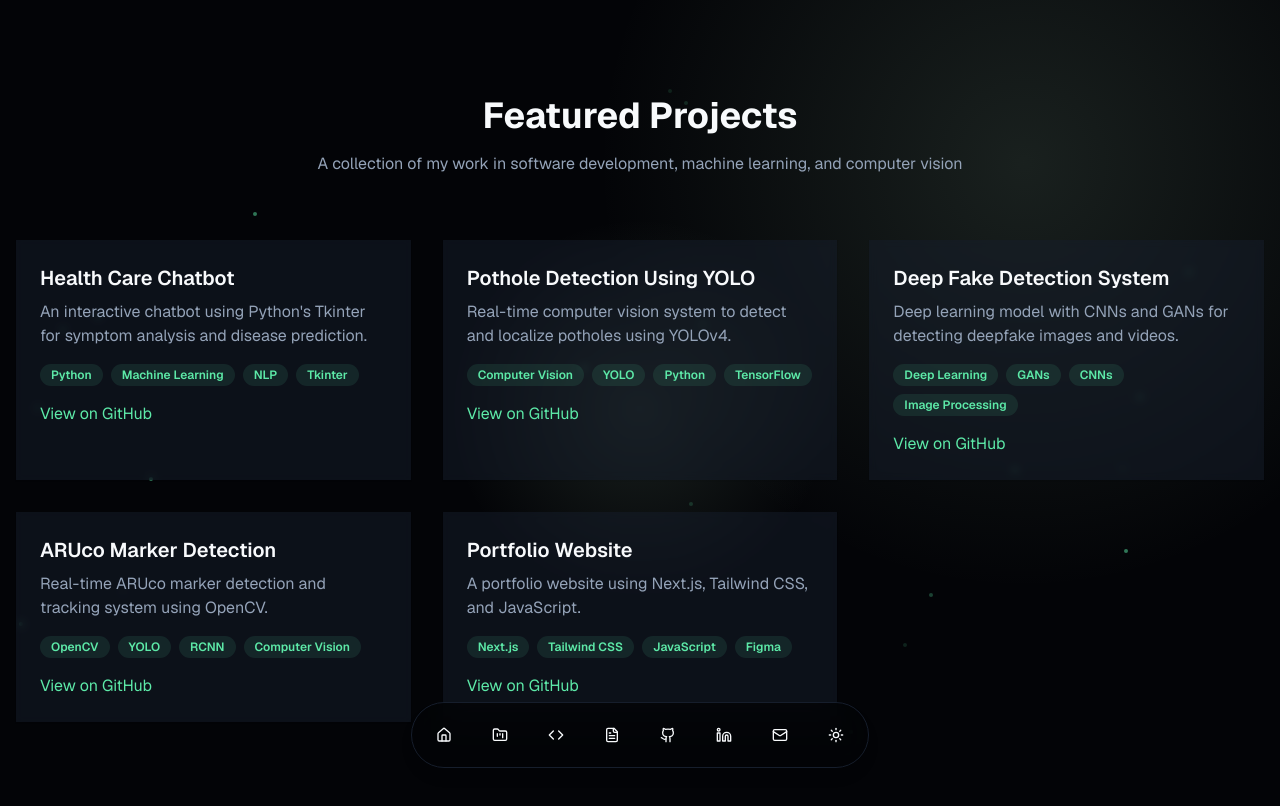
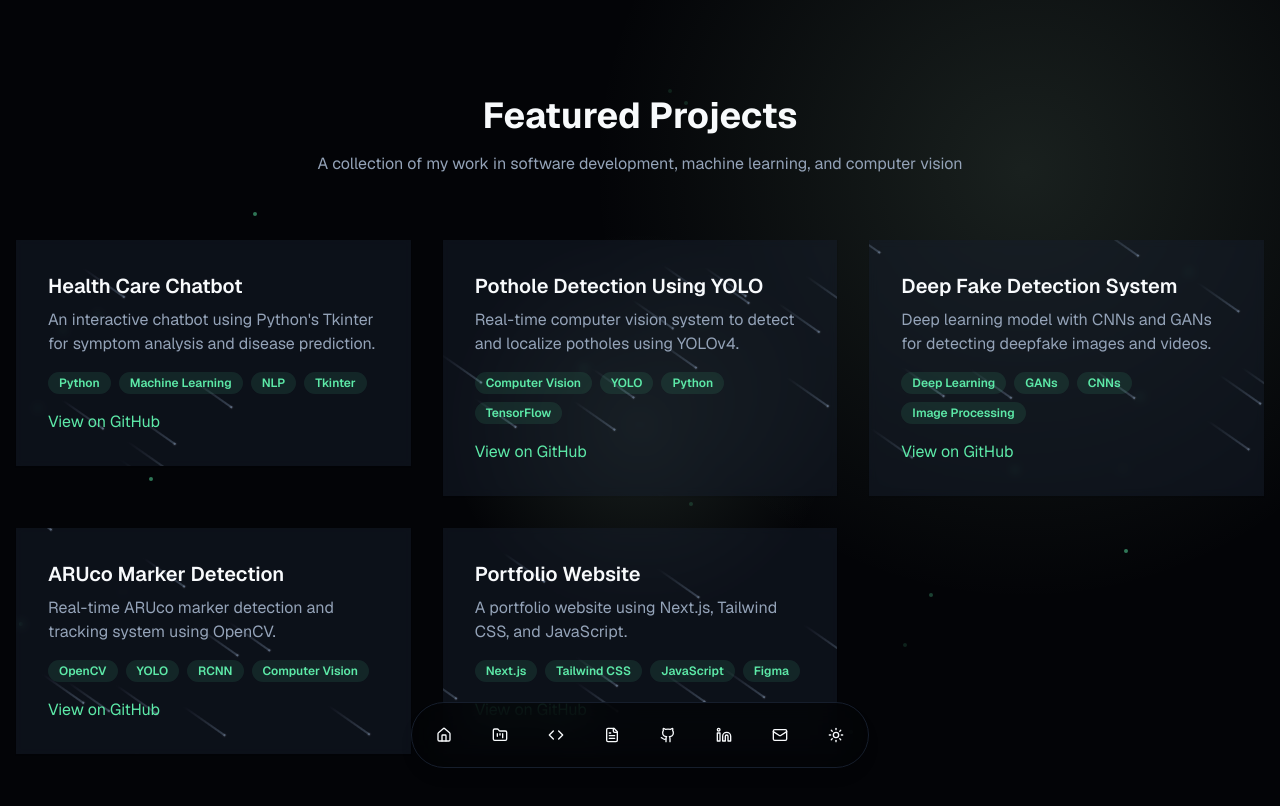
Before and after one commit to jaranade/portfolio, a Next.js app: page /projects in a window 1280 px wide. Shown: the top 806 px of the page. Built offline with nearby package versions, Linux system fonts and the light colour scheme.

Commit message:
adding missing project page changes

```diff
--- a/app/projects/page.tsx
+++ b/app/projects/page.tsx
@@ -1,5 +1,5 @@
-import { Card } from "@/components/ui/card"
 import { Badge } from "@/components/ui/badge"
+import MeteorCard from "@/components/MeteorCard"
 
 const projects = [
   {
@@ -46,10 +46,11 @@ export default function Projects() {
 
       <div className="grid grid-cols-1 md:grid-cols-2 lg:grid-cols-3 gap-8">
         {projects.map((project, index) => (
-          <Card key={index} className="group overflow-hidden bg-secondary/50 backdrop-blur-sm border-0">
-            <div className="p-6">
-              <h2 className="text-xl font-semibold mb-2">{project.title}</h2>
-              <p className="text-muted-foreground mb-4">{project.description}</p>
+          <MeteorCard
+            key={index}
+            title={project.title}
+            description={project.description}
+          >
             <div className="flex flex-wrap gap-2 mb-4">
               {project.tags.map((tag, tagIndex) => (
                 <Badge key={tagIndex} variant="secondary" className="bg-primary/10 text-primary">
@@ -65,8 +66,7 @@ export default function Projects() {
             >
               View on GitHub
             </a>
-            </div>
-          </Card>
+          </MeteorCard>
         ))}
       </div>
     </div>
```
Lines whose indentation alone changed are shown as unchanged.
